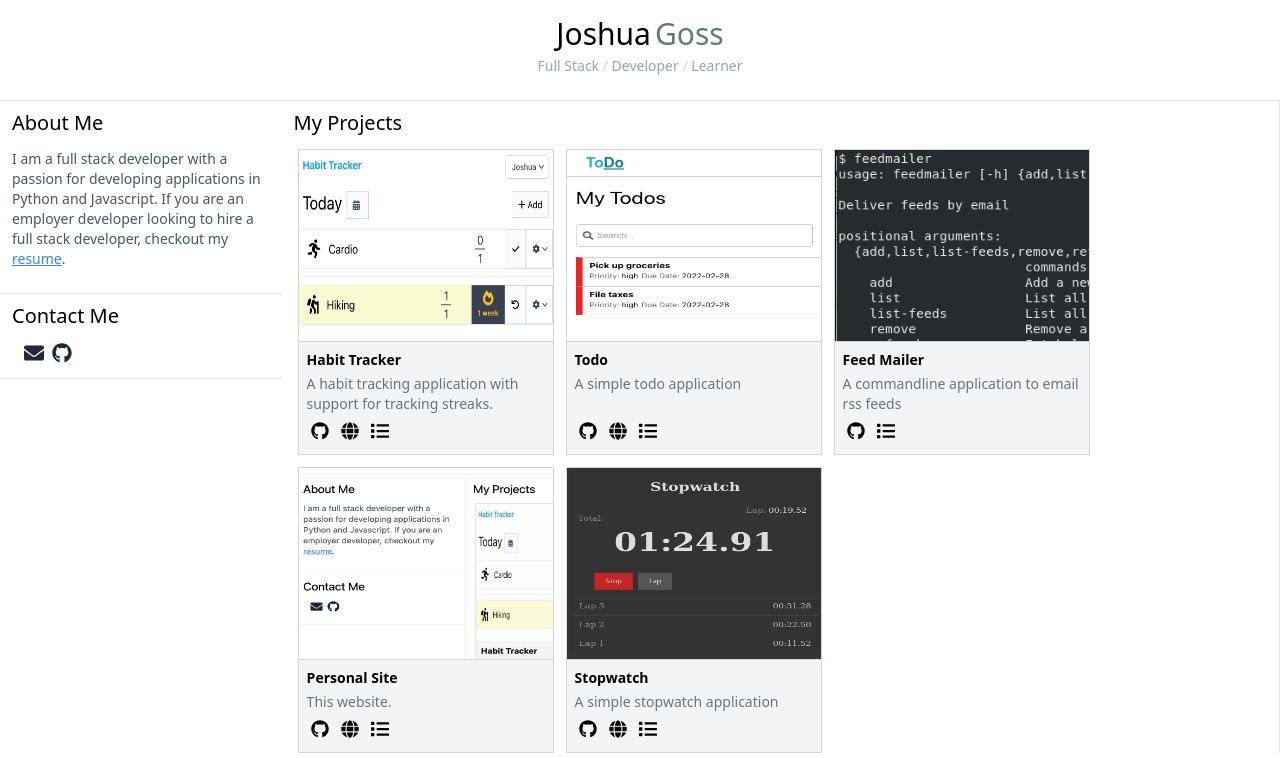
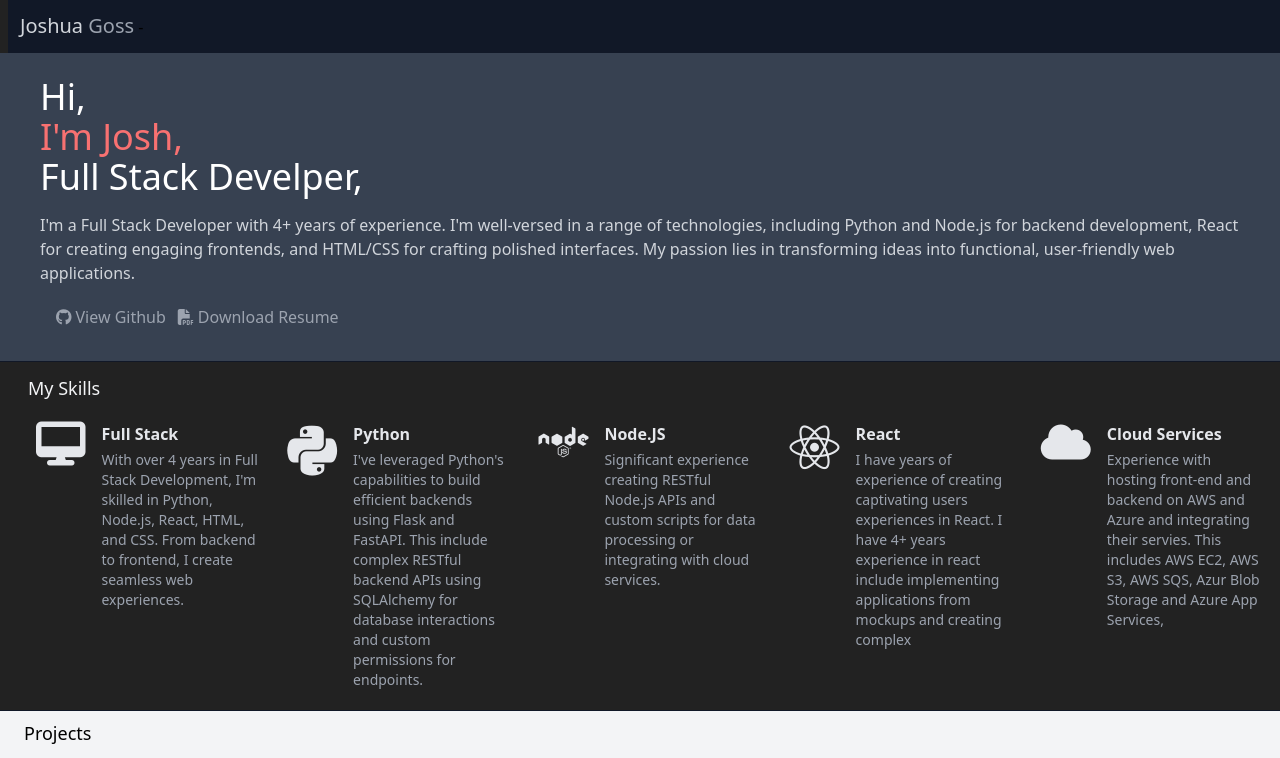
Before and after one commit to joshgoss/personal-site, a Next.js app: page / in a window 1280 px wide. Shown: the top 758 px of the page. Built offline with nearby package versions, Linux system fonts and the light colour scheme.

Commit message:
Redesign of website

```diff
--- a/src/pages/_document.tsx
+++ b/src/pages/_document.tsx
@@ -1,13 +1,17 @@
-import { Html, Head, Main, NextScript } from 'next/document'
+import { Html, Head, Main, NextScript } from "next/document";
 
 export default function Document() {
   return (
     <Html lang="en">
       <Head />
+      <link
+        rel="stylesheet"
+        href="https://cdnjs.cloudflare.com/ajax/libs/font-awesome/6.4.2/css/all.min.css"
+      ></link>
       <body>
         <Main />
         <NextScript />
       </body>
     </Html>
-  )
+  );
 }
--- a/src/pages/index.tsx
+++ b/src/pages/index.tsx
@@ -18,58 +18,105 @@ export default function Home() {
       </Head>
 
       {/* Header */}
-      <header className="border-b border-gray-150">
-        <div className="container md:mx-auto max-w-[800px]">
-          <div className="flex flex-col items-center pb-6 pt-4">
+      <header className="border-b border-gray-900 p-3 ml-2 bg-gray-900">
+        <span className="text-xl text-gray-300">Joshua </span>
+        <span className="text-xl text-gray-400">Goss</span>
+        <span> - </span>
+      </header>
+
+      <section className="border-b border-gray-900 bg-gray-700 pt-3  pb-5 px-4">
+        <h1 className="text-4xl text-white ml-6 pt-3 mb-4">
+          <span className="block">Hi,</span>
+          <span className="text-red-400 block">I&apos;m Josh,</span>
+          <span className="block">Full Stack Develper,</span>
+        </h1>
+        <p className="text-gray-300 ml-6">
+          I'm a Full Stack Developer with 4+ years of experience. I'm
+          well-versed in a range of technologies, including Python and Node.js
+          for backend development, React for creating engaging frontends, and
+          HTML/CSS for crafting polished interfaces. My passion lies in
+          transforming ideas into functional, user-friendly web applications.
+        </p>
+
+        <div className="text-gray-400 ml-10 mt-5 mb-3 ">
+          <a className="mr-3" href="https://github.com/joshgoss">
+            <i className="fa-brands fa-github mr-1" />
+            View Github
+          </a>
+
+          <a href="/resume.pdf">
+            <i className="fa fa-file-pdf mr-1" />
+            Download Resume
+          </a>
+        </div>
+      </section>
+
+      {/* Skills */}
+      <section className="border-b  border-gray-900">
+        <h2 className="text-gray-100 ml-7 mb-5 text-lg pt-3">My Skills</h2>
+
+        <div className="flex gap-4 ml-6 pb-5 mr-4 flex-col md:flex-row">
+          <div className="flex text-gray-200 flex-initial lg:w-80 w-full ml-3">
+            <i className="fa fa-desktop text-[44px] mr-4" />
             <div>
-              <span className="text-3xl">Joshua</span>
-              <span className="text-3xl text-gray-500 ml-1">Goss</span>
+              <h3 className="font-bold  mb-1 w-32">Full Stack</h3>
+              <p className="text-gray-400 text-sm">
+                With over 4 years in Full Stack Development, I'm skilled in
+                Python, Node.js, React, HTML, and CSS. From backend to frontend,
+                I create seamless web experiences.
+              </p>
             </div>
-            <div className="text-sm text-gray-400 mt-1">
-              Full Stack <span className="text-gray-300">/</span> Developer{" "}
-              <span className="text-gray-300">/</span> Learner{" "}
+          </div>
+          <div className="flex text-gray-200 flex-initial lg:w-80 w-full ml-3">
+            <i className="fa fa-brands fa-python text-[57px] mr-4" />
+            <div>
+              <h3 className="font-bold  mb-1">Python</h3>
+              <p className="text-gray-400 text-sm">
+                I've leveraged Python's capabilities to build efficient backends
+                using Flask and FastAPI. This include complex RESTful backend
+                APIs using SQLAlchemy for database interactions and custom
+                permissions for endpoints.
+              </p>
+            </div>
+          </div>
+          <div className="flex text-gray-200 flex-initial lg:w-80 w-full ml-3">
+            <i className="fa fa-brands fa-node text-[40px]  mr-4" />
+            <div>
+              <h3 className="font-bold  mb-1">Node.JS</h3>
+              <p className="text-gray-400 text-sm">
+                Significant experience creating RESTful Node.js APIs and custom
+                scripts for data processing or integrating with cloud services.
+              </p>
+            </div>
+          </div>
+          <div className="flex text-gray-200 flex-initial lg:w-80 w-full ml-3">
+            <i className="fa fa-brands fa-react text-[50px] mr-4" />
+            <div>
+              <h3 className="font-bold  mb-1">React</h3>
+              <p className="text-gray-400 text-sm">
+                I have years of experience of creating captivating users
+                experiences in React. I have 4+ years experience in react
+                include implementing applications from mockups and creating
+                complex
+              </p>
+            </div>
+          </div>
+          <div className="flex text-gray-200 flex-initial lg:w-80 w-full ml-3">
+            <i className="fa fa-cloud text-[40px] mr-4" />
+            <div>
+              <h3 className="font-bold  mb-1">Cloud Services</h3>
+              <p className="text-gray-400 text-sm">
+                Experience with hosting front-end and backend on AWS and Azure
+                and integrating their servies. This includes AWS EC2, AWS S3,
+                AWS SQS, Azur Blob Storage and Azure App Services,
+              </p>
             </div>
           </div>
         </div>
-      </header>
+      </section>
 
-      <div className="flex flex-col md:flex-row">
-        {/* Aside */}
-        <aside className="w-96 border-gray-150">
-          {/* About */}
-          <Header>About Me</Header>
-          <Paragraph className="mb-6">
-            I am a full stack developer with a passion for developing
-            applications in Python and Javascript. If you are an employer
-            developer looking to hire a full stack developer, checkout my{" "}
-            <Link href="/resume.pdf" title="My Resume">
-              resume
-            </Link>
-            .
-          </Paragraph>
-
-          <Hr />
-
-          {/* Contact */}
-          <Header>Contact Me</Header>
-          <ul className="mx-4  text-xl text-gray-800">
-            <li className="inline-block ml-2">
-              <a href="mailto:josh@joshgoss.com">
-                <FaEnvelope />
-              </a>
-            </li>
-            <li className="inline-block ml-2">
-              <a href="https://github.com/joshgoss">
-                <FaGithub />
-              </a>
-            </li>
-          </ul>
-          <Hr />
-        </aside>
-
-        {/* Main */}
-        <main className="grow md:border-r mb-5">
-          <Header>My Projects</Header>
+      <section className="bg-gray-100 pb-8">
+        <h2 className="text-lg ml-6 pt-2 mb pb-3">Projects</h2>
 
         <div className="flex flex-row flex-wrap gap-3 mx-4">
           <Project
@@ -135,8 +182,7 @@ export default function Home() {
             techStack={["Javascript", "HTML", "CSS"]}
           />
         </div>
-        </main>
-      </div>
+      </section>
     </>
   );
 }
--- a/src/styles/globals.css
+++ b/src/styles/globals.css
@@ -13,6 +13,7 @@
 
 html,
 body {
+  background: #222;
   max-width: 100vw;
   overflow-x: hidden;
 }
```
Lines whose indentation alone changed are shown as unchanged.
